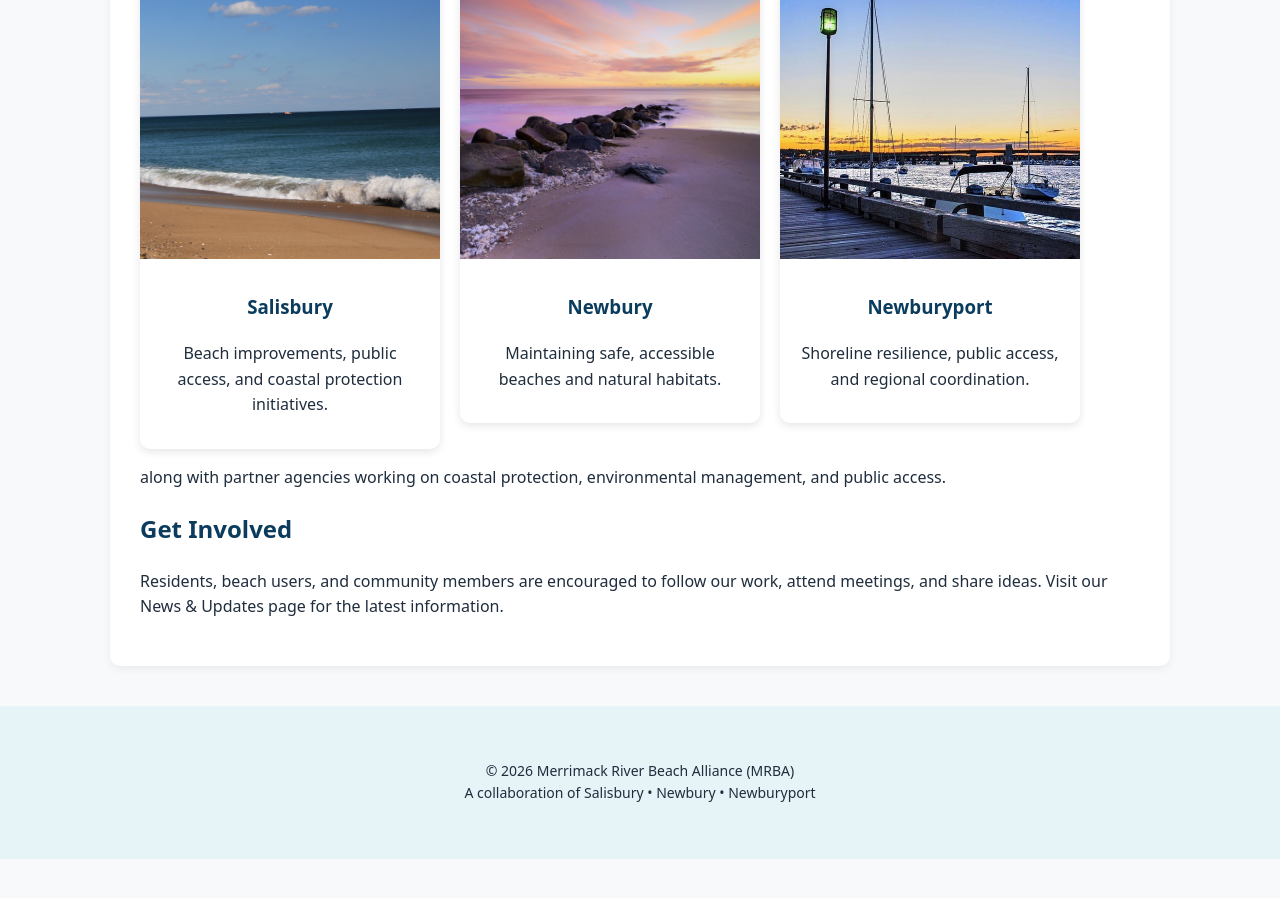
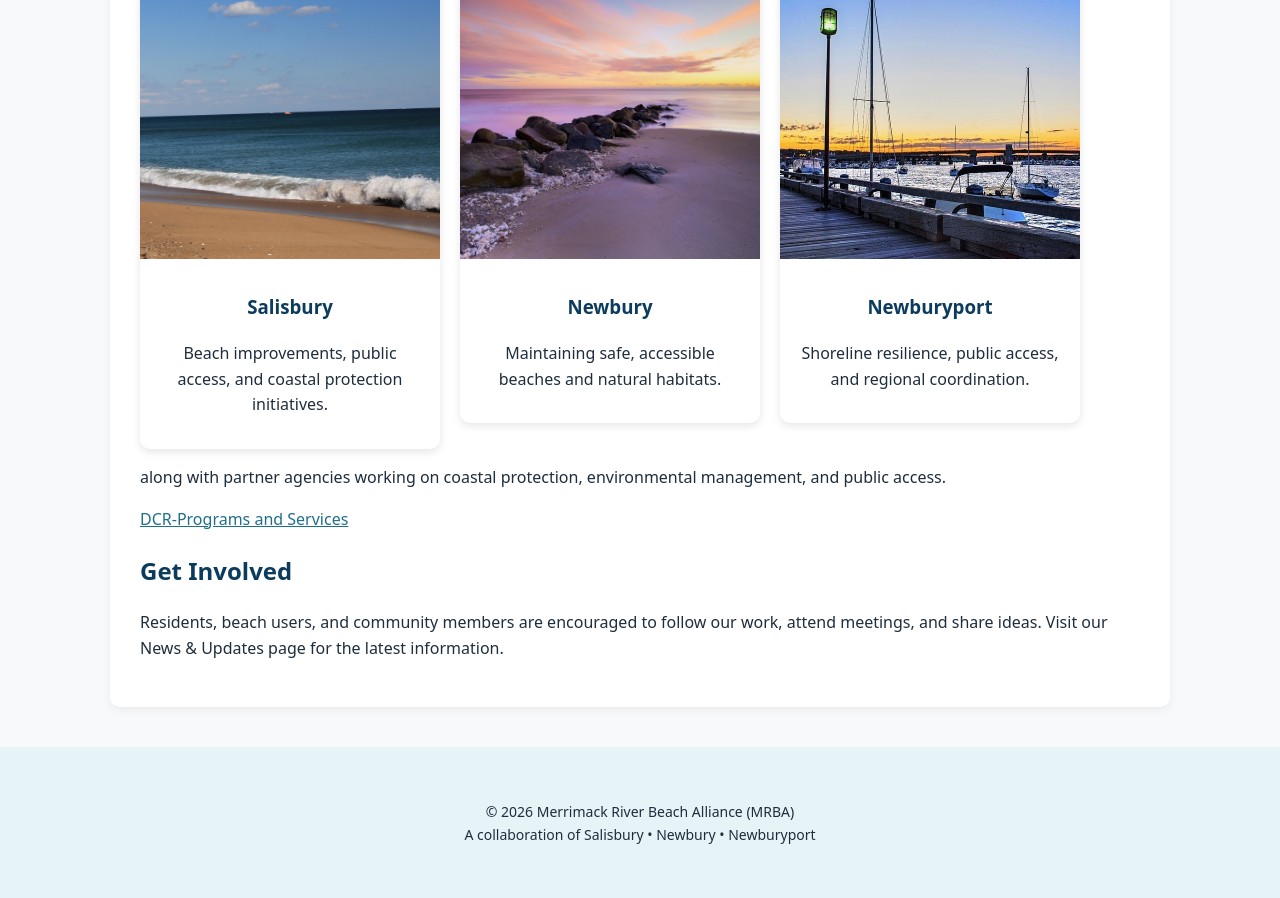
Before and after one commit to MAMRBAGOV/mamrba.gov, a Jekyll site: the page built from index.md, in a window 1280 px wide and 900 px high, scrolled down 1210 px. Built offline with Jekyll 4.4.1, drawn with Linux system fonts in a browser that asks for light colours; before the commit the page ends 2069 px from its top, so only the background shows below that.

Commit message:
Update index.md

```diff
--- a/index.md
+++ b/index.md
@@ -57,5 +57,7 @@ Our beaches are a shared resource. They support local communities, tourism, wild
 
 along with partner agencies working on coastal protection, environmental management, and public access.
 
+<a href="https://www.mass.gov/dcr-programs-services" target="_blank">DCR-Programs and Services</a>
+
 ## Get Involved
 Residents, beach users, and community members are encouraged to follow our work, attend meetings, and share ideas. Visit our News & Updates page for the latest information.
```
